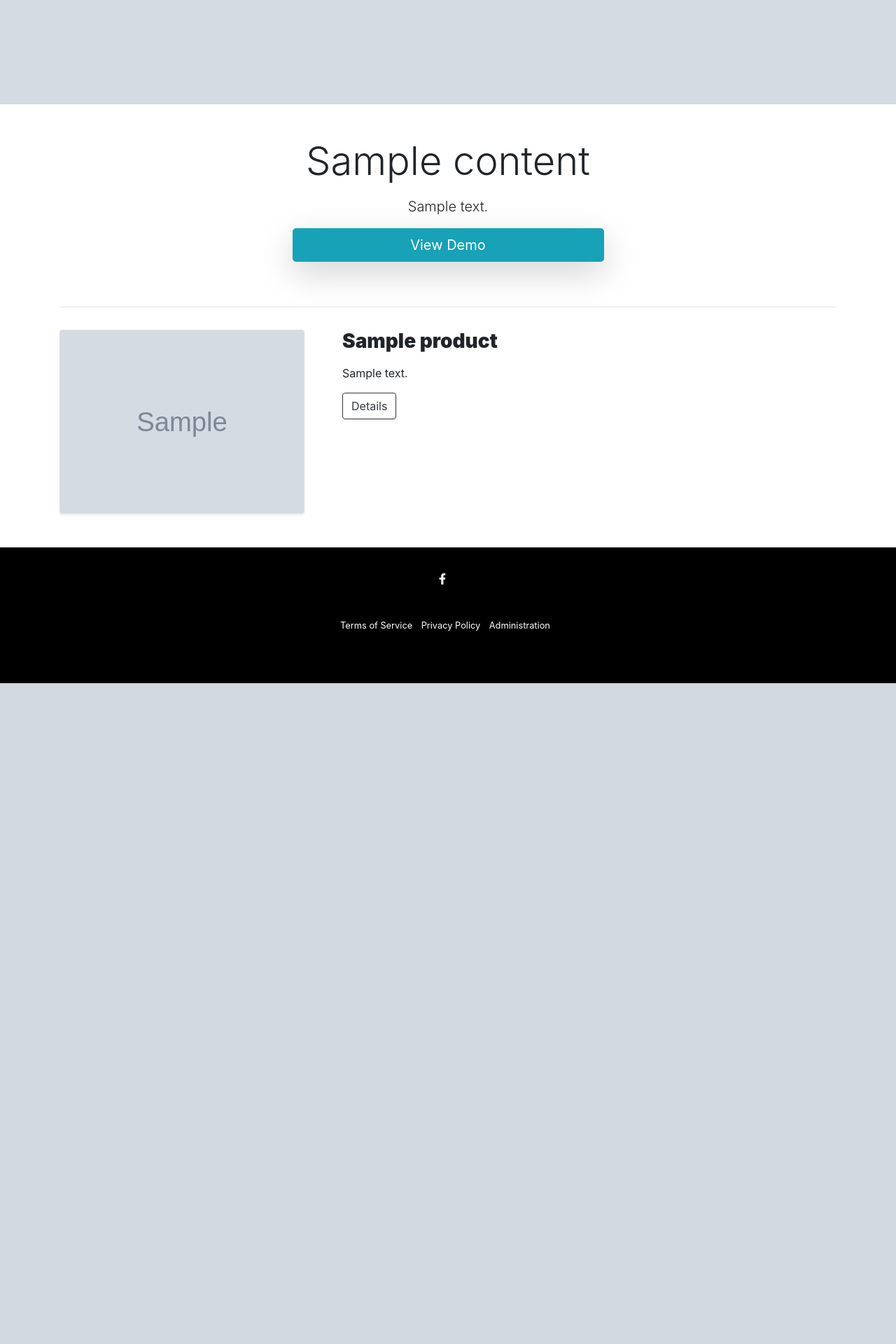
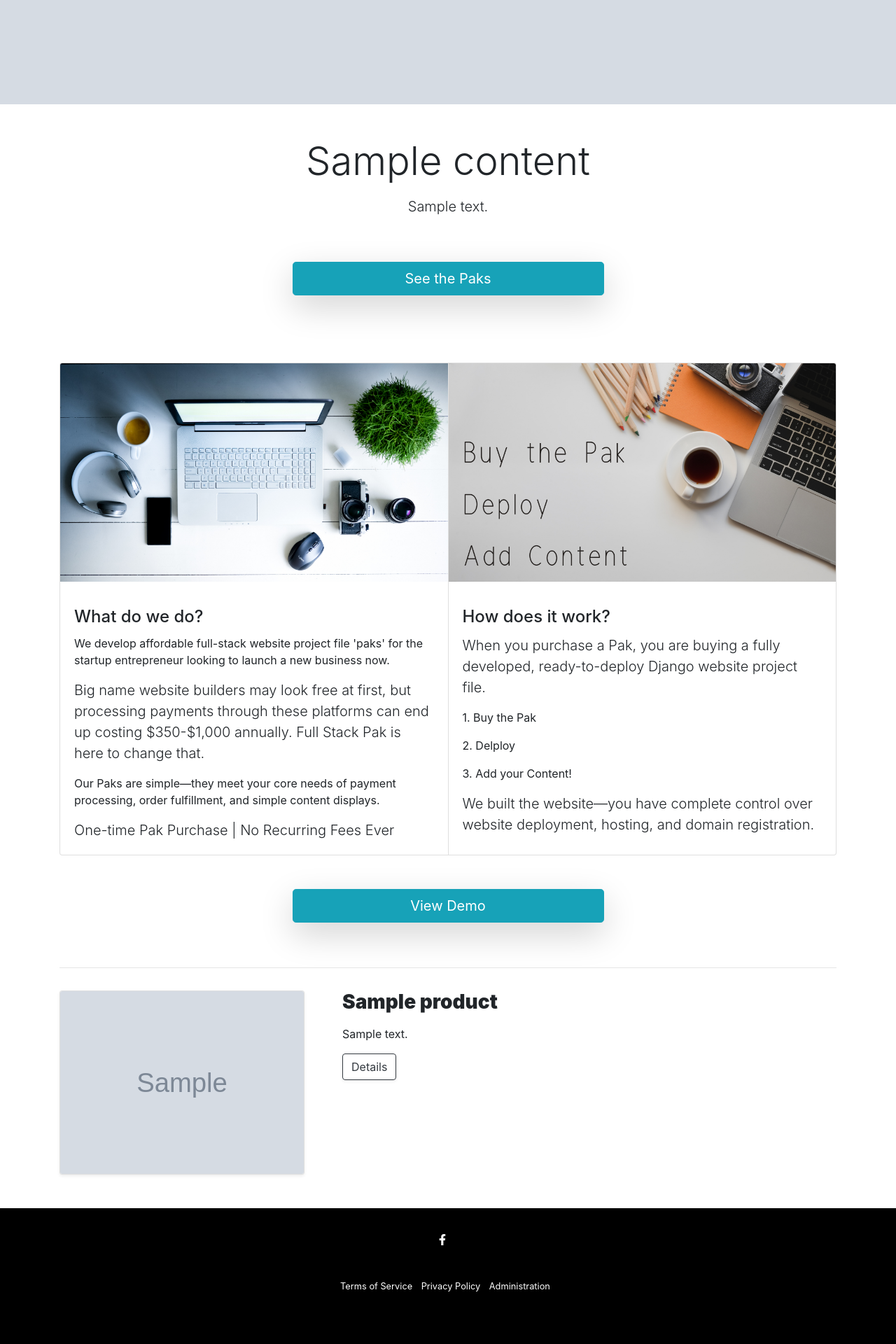
Before and after one commit to mia-k-monaghan/fsp_shop, a Django app: page / in a window 1280 px wide. Shown: the part 859-2779 px from the top of the page at 70% size. Before the commit the page ends 1835 px from the top, so only its background shows below. Run offline with Django 3.2, Linux system fonts and the light colour scheme; tables that the repository leaves empty hold one stand-in row (values such as "Sample post"); grey boxes marked "Sample" are stand-in pictures; some libraries are stand-ins or nearby versions.

Commit message:
redesigned content & added scrolling

```diff
--- a/templates/base.html
+++ b/templates/base.html
@@ -229,6 +229,9 @@
   <script type="text/javascript" src="{% static "js/popper.min.js" %}"></script>
   <!-- Bootstrap core JavaScript -->
   <script type="text/javascript" src="{% static "js/bootstrap.min.js" %}"></script>
+  <script type="text/javascript" src="{% static "js/jquery.localScroll.min.js" %}"></script>
+  <script type="text/javascript" src="{% static "js/jquery.scrollTo.min.js" %}"></script>
+
   <!-- Initializations -->
   {% block extra_scripts %}
 
--- a/templates/core/index.html
+++ b/templates/core/index.html
@@ -51,28 +51,46 @@
       </div>
     </div>
 
+    <div class="row py-5">
+      <div class="mx-auto col-xl-5">
+        <a class="btn btn-block btn-info btn-lg shadow-lg"href="#productSection">See the Paks</a>
+      </div>
+    </div>
+
       {% endif %}
-      {% if h2 %}
-        <div class="mb-5 pt-5 text-center">
-          {% if request.user.is_superuser %}
-          <a class="float-right ml-4" style="color:black;" href="{% url 'settings:delete-content' pk=h2.pk %}?next={{ request.path|urlencode }}"><i class="fa fa-trash" aria-hidden="true"></i></a>
-          <a class="float-right"style="color:black;" href="{% url 'settings:update-content' pk=h2.pk %}?next={{ request.path|urlencode }}">
-            <i class="fas fa-pencil-alt"></i>
-          </a>
-          <br>
-          {% endif %}
-          <p class="h2">{{h2.heading}}</p>
-          <p>{{h2.details|linebreaks}}</p>
+      <div class="card-group my-5 mx-auto">
+        <div class="card">
+          <img class="card-img-top pb-3"src="{% static "img/index/What We Do.png" %}" alt="Full Stack Pak File">
+          <div class="card-body">
+            <h4 class="card-title">What do we do?</h5>
+            <p class="card-text">We develop affordable full-stack website project
+              file 'paks' for the startup entrepreneur looking to launch a new
+              business now.</p>
+            <p class="card-text lead">Big name website builders may look free at first, but
+              processing payments through these platforms can
+              end up costing $350-$1,000 annually. Full Stack Pak is here to change
+              that.</p>
+            <p class="card-text">Our Paks are simple—they meet your core needs of
+              payment processing, order fulfillment, and simple content displays.</p>
+            <p class="card-text lead">One-time Pak Purchase | No Recurring Fees Ever</p>
 
+          </div>
         </div>
-      {% else %}
-        {% if request.user.is_superuser %}
-        <div class="text-center">
-          <a class="float-right" style="color:black;" href="{% url 'settings:create-content' page='HOME' type='H2' %}?next={{ request.path|urlencode }}"><i class="fas fa-plus"></i></a>
-          <br>
+
+        <div class="card">
+          <img class="card-img-top pb-3"src="{% static "img/index/FSP_steps.png" %}?version=1" alt="1.Buy Pak 2.Deploy 3.Add Content">
+          <div class="card-body">
+            <h4 class="card-title">How does it work?</h5>
+            <p class="card-text lead">When you purchase a Pak, you are buying a fully
+            developed, ready-to-deploy Django website project file. </p>
+            <p class="card-text">1. Buy the Pak</p>
+            <p class="card-text">2. Delploy</p>
+            <p class="card-text">3. Add your Content!</p>
+            <p class="card-text lead">We built the website—you have complete control
+              over website deployment, hosting, and domain registration.</p>
+          </div>
         </div>
-        {% endif %}
-      {% endif %}
+      </div>
     {% else %}
         <p class="display-4">Full Stack Pak</p>
         <p class="lead">The most affordable way to start your online business now. Simple Design. No Recurring Fees. Just deploy & enter your content.</p>
@@ -96,6 +114,8 @@
 
 
 {% if products %}
+<div id='productSection'>
+
 {% for product in featured_products %}
   <hr>
   <div class="row mt-3 pt-3">
@@ -124,6 +144,7 @@
 
   </div>
 {% endfor %}
+</div>
 {% else %}
   <div class="row mt-3">
     <!--Grid column-->
@@ -167,3 +188,44 @@
 
 {% endif %}
 {% endblock extra_footer %}
+
+{% block extra_scripts %}
+  <script type="text/javascript">
+  // Select all links with hashes
+$('a[href*="#"]')
+// Remove links that don't actually link to anything
+.not('[href="#"]')
+.not('[href="#0"]')
+.click(function(event) {
+ // On-page links
+ if (
+   location.pathname.replace(/^\//, '') == this.pathname.replace(/^\//, '')
+   &&
+   location.hostname == this.hostname
+ ) {
+   // Figure out element to scroll to
+   var target = $(this.hash);
+   target = target.length ? target : $('[name=' + this.hash.slice(1) + ']');
+   // Does a scroll target exist?
+   if (target.length) {
+     // Only prevent default if animation is actually gonna happen
+     event.preventDefault();
+     $('html, body').animate({
+       scrollTop: target.offset().top
+     }, 500, function() {
+       // Callback after animation
+       // Must change focus!
+       var $target = $(target);
+       $target.focus();
+       if ($target.is(":focus")) { // Checking if the target was focused
+         return false;
+       } else {
+         $target.attr('tabindex','-1'); // Adding tabindex for elements not focusable
+         $target.focus(); // Set focus again
+       };
+     });
+   }
+ }
+});
+  </script>
+{% endblock extra_scripts %}
```
Also changed, not shown: fsp_shop/settings.py (+13 -7 lines), static/img/index/FSP_steps.png (added), static/img/index/What We Do.png (added).
